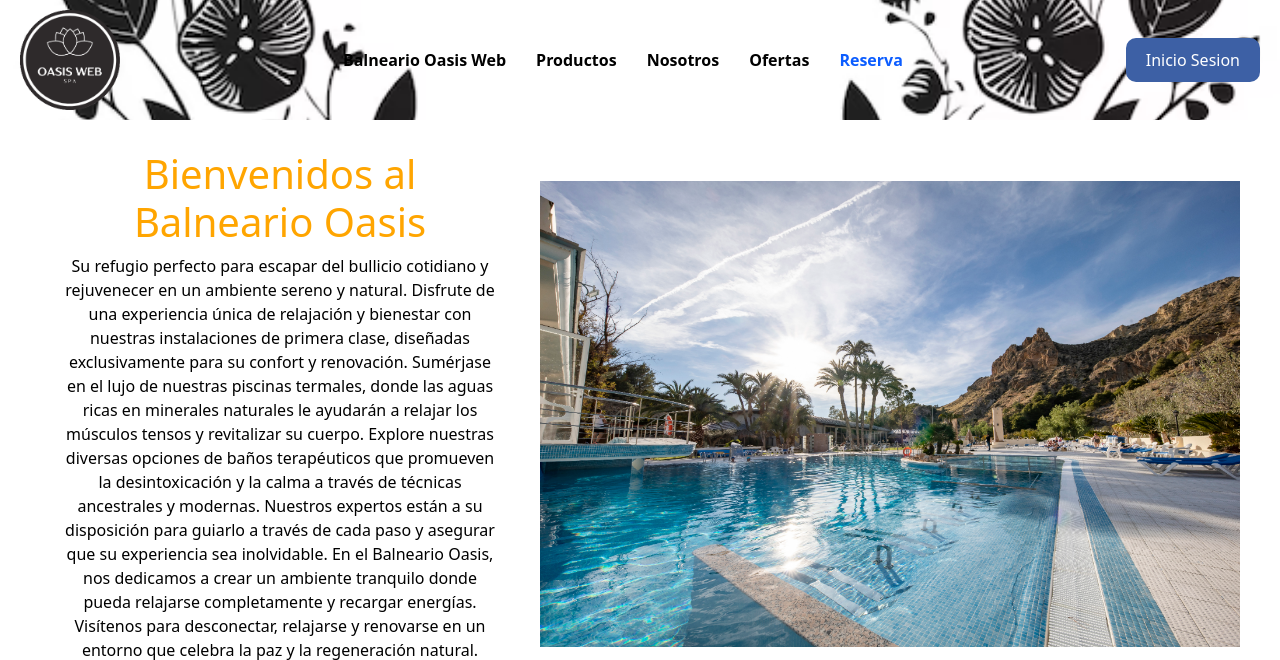
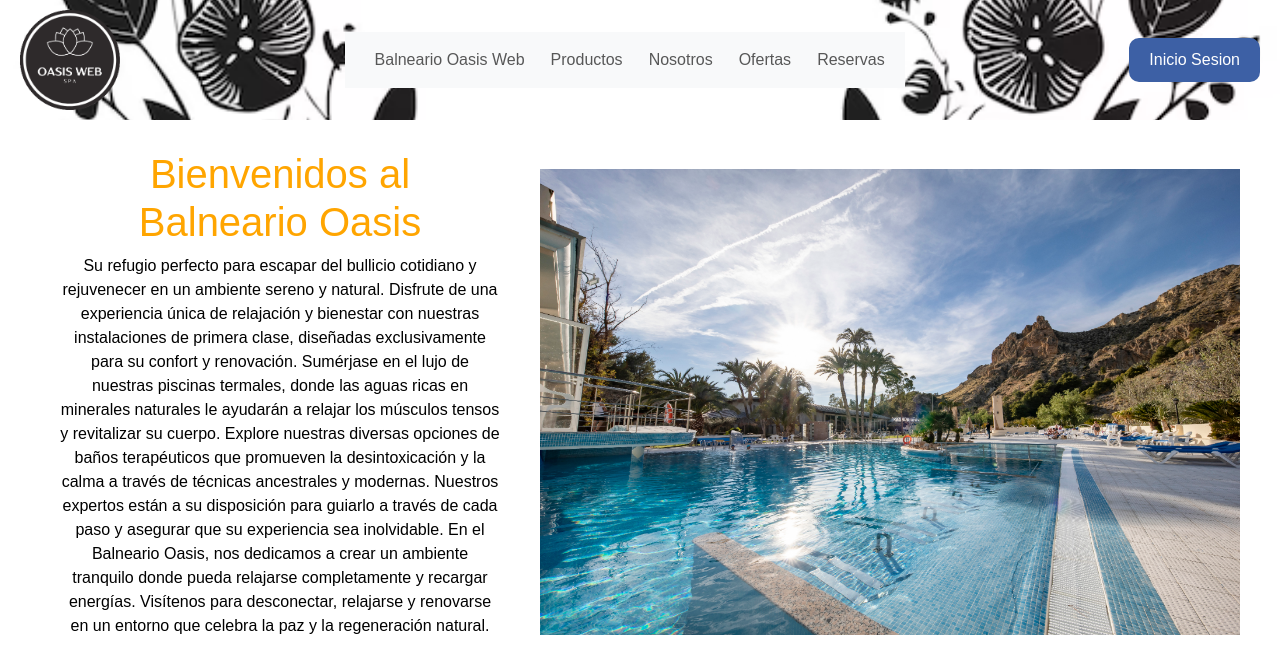
Before and after one commit to Carlosjimnez/TFG_CarlosJimenez, a PHP site: page /nosotros.html in a window 1280 px wide. Shown: the top 660 px of the page. Run offline with PHP 8.4, Linux system fonts and the light colour scheme.

Commit message:
Mejora Interfaz 2

```diff
--- a/TFG_CarlosJimenez/css/style.css
+++ b/TFG_CarlosJimenez/css/style.css
@@ -12,53 +12,28 @@ body {
 header {
   display: flex;
   justify-content: space-between;
+  align-items: center;
   background: url("./../img/imagenNnav.jpg") no-repeat center center/cover;
-  align-items: center;
+  padding: 10px 20px;
+  position: relative; /* Añadido para contener el background */
   background-color: #ffffff;
-  padding: 10px 20px;
-}
-header::before {
-  content: "";
-  position: absolute;
-  top: 0;
-  left: 0;
-  right: 0;
-  bottom: 0;
-  background: rgba(0, 0, 0, 0.3);
-  filter: blur(5px);
-  z-index: -1;
 }
 
 .logo {
   width: 100px;
 }
 
-nav {
-  flex-grow: 1;
+.navbar-nav {
+  justify-content: flex-end; /* Alineación de los elementos */
 }
 
-nav ul {
-  list-style: none;
-  display: flex;
-  justify-content: center;
-  gap: 30px;
-  margin: 0;
-  padding: 0;
+.navbar-nav .nav-item {
+  margin-left: 10px; /* Espacio entre los elementos */
 }
 
-nav ul li a {
-  color: #000000;
-  text-decoration: none;
-  font-weight: bold;
-}
-.a-reservas {
-  color: rgb(12, 93, 255);
-}
-
-.auth-buttons {
-  display: flex;
-  gap: 10px;
-  text-decoration: none;
+.navbar-toggler {
+  border: none;
+  background: none;
 }
 
 .auth-btn {
--- a/TFG_CarlosJimenez/nosotros.html
+++ b/TFG_CarlosJimenez/nosotros.html
@@ -4,13 +4,13 @@
     <meta charset="UTF-8" />
     <meta name="viewport" content="width=device-width, initial-scale=1.0" />
     <title>Balneario Oasis Web</title>
-    <link rel="stylesheet" href="css/style.css" />
     <link
       href="https://cdn.jsdelivr.net/npm/bootstrap@5.3.2/dist/css/bootstrap.min.css"
       rel="stylesheet"
       integrity="sha384-T3c6CoIi6uLrA9TneNEoa7RxnatzjcDSCmG1MXxSR1GAsXEV/Dwwykc2MPK8M2HN"
       crossorigin="anonymous"
     />
+    <link rel="stylesheet" href="css/style.css" />
   </head>
   <body>
     <header>
@@ -21,14 +21,39 @@
           class="logo"
         />
       </div>
-      <nav>
-        <ul class="nav-links">
-          <li><a href="index.html">Balneario Oasis Web</a></li>
-          <li><a href="productos.html">Productos</a></li>
-          <li><a href="nosotros.html">Nosotros</a></li>
-          <li><a href="ofertas.html">Ofertas</a></li>
-          <li><a class="a-reservas" href="reservas.html">Reserva</a></li>
-        </ul>
+      <nav class="navbar navbar-expand-lg navbar-light bg-light">
+        <div class="container-fluid">
+          <button
+            class="navbar-toggler"
+            type="button"
+            data-bs-toggle="collapse"
+            data-bs-target="#navbarNav"
+            aria-controls="navbarNav"
+            aria-expanded="false"
+            aria-label="Toggle navigation"
+          >
+            <span class="navbar-toggler-icon"></span>
+          </button>
+          <div class="collapse navbar-collapse" id="navbarNav">
+            <ul class="navbar-nav">
+              <li class="nav-item">
+                <a class="nav-link" href="index.html">Balneario Oasis Web</a>
+              </li>
+              <li class="nav-item">
+                <a class="nav-link" href="productos.html">Productos</a>
+              </li>
+              <li class="nav-item">
+                <a class="nav-link" href="nosotros.html">Nosotros</a>
+              </li>
+              <li class="nav-item">
+                <a class="nav-link" href="ofertas.html">Ofertas</a>
+              </li>
+              <li class="nav-item">
+                <a class="nav-link" href="reservas.html">Reservas</a>
+              </li>
+            </ul>
+          </div>
+        </div>
       </nav>
       <button class="auth-btn" onclick="location.href='inicioSesion.html';">
         Inicio Sesion
```
Also changed, not shown: other parts of TFG_CarlosJimenez/css/style.css (+31 -8 lines), TFG_CarlosJimenez/index.html (+30 -7 lines), TFG_CarlosJimenez/inicioSesion.html (+42 -15 lines), TFG_CarlosJimenez/ofertas.html (+34 -11 lines), TFG_CarlosJimenez/perfil.html (+37 -8 lines), TFG_CarlosJimenez/productos.html (+34 -10 lines), TFG_CarlosJimenez/reservas.html (+34 -9 lines).
